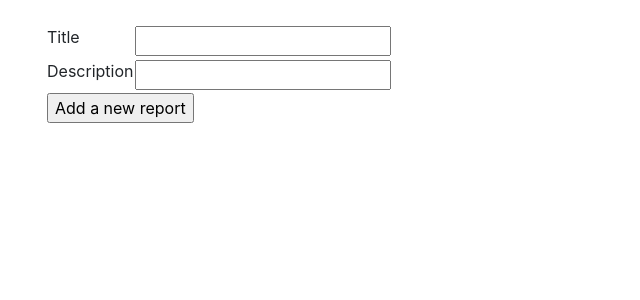
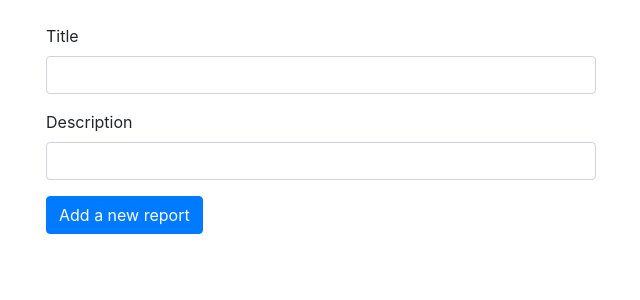
Before and after one commit to olgaviho/naytteidenKerays, a Flask app: template application/templates/report/newreport.html in a window 1280 px wide. Shown: the part 56-356 px from the top of the page, without its empty margins (39-679 px from the left). Run offline with Flask 2, Linux system fonts and the light colour scheme; the template is opened without the code that fills it: values that come from a table or form of the project are taken from there, others are empty; some libraries are stand-ins or nearby versions.

Commit message:
Update newreport.html

```diff
--- a/application/templates/report/newreport.html
+++ b/application/templates/report/newreport.html
@@ -1,43 +1,33 @@
 {% extends "layout.html" %}
 
 {% block body %}
-<form method="POST" action="{{url_for('report_create', naturesite_id = naturesite.id) }}">
-  <table>
-    <tr>
-      <td>
-        {{ form.title.label }}
-      </td>
-      <td>
-        {{ form.title }}
-      </td>
-      <td>
-        <ul>
+
+<form method="POST" action="{{url_for('report_create', naturesite_id = naturesite.id) }}"novalidate>
+  <div class="form-row">
+  <div class="col-md-6 mb-3">
+    <label for="title">Title</label>
+      <input class="form-control" id="title" name="title" required type="text" value="">
+  </div>
+  </div>
+
      {% for error in form.title.errors %}
   <li>{{ error }}</li>
  {% endfor %}
-        </ul>
-      </td>
-    </tr>
-    <tr>
-      <td>
-        {{ form.description.label }}
-      </td>
-      <td>
-        {{ form.description }}
-      </td>
-      <td>
-        <ul>
+
+ <div class="form-row">
+  <div class="col-md-6 mb-3">
+    <label for="description">Description</label>
+      <input class="form-control" id="description" name="description" required type="text" value="">
+  </div>
+</div>
+
 {% for error in form.description.errors %}
  <li>{{ error }}</li>
 {% endfor %}
-        </ul>
-      </td>
-    </tr>
-    <tr>
-      <td colspan="3">
-        <input type="submit" value="Add a new report" />
-      </td>
-    </tr>
-  </table>
+
+  <input class="btn btn-primary" id="submit" name="submit" type="submit" value="Add a new report">
+</form>
+
+
 </form>
 {% endblock %}
```
Lines whose indentation alone changed are shown as unchanged.
